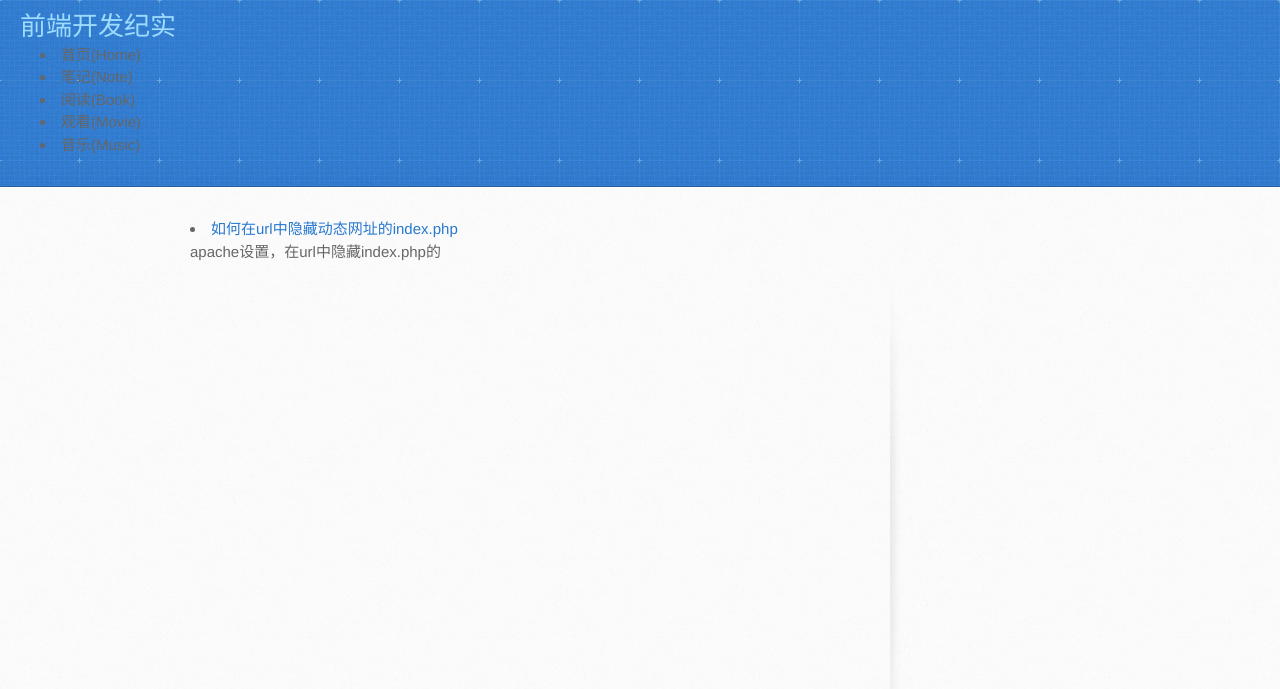
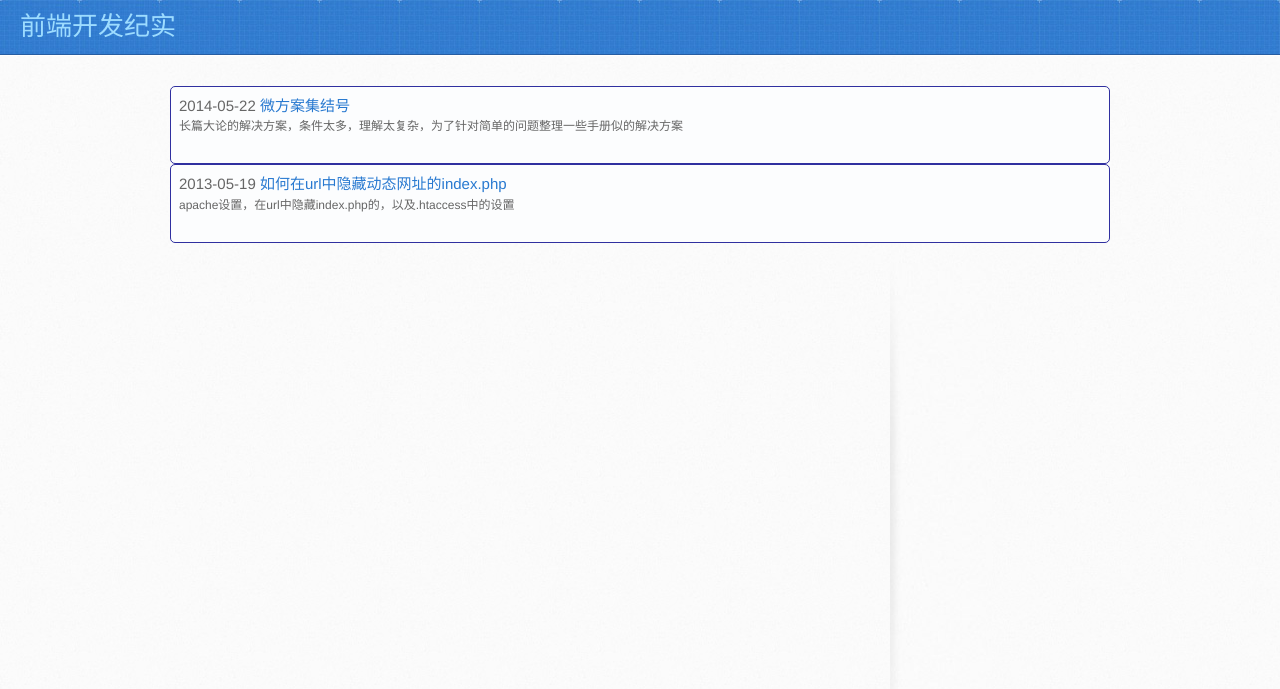
Before and after one commit to zyd52116/thankwsx.github.com, a Jekyll site: the page built from index.html, in a window 1280 px wide. Shown: the top 689 px of the page. Built offline with Jekyll 4.4.1, drawn with Linux system fonts in a browser that asks for light colours; Markdown is read by kramdown in place of the engine named in the settings.

Commit message:
增加一篇简单的文章

```diff
--- a/_includes/header_index.html
+++ b/_includes/header_index.html
@@ -1,4 +1,4 @@
-<ul>
+<ul class="nav">
 <li>首页(Home)</li>
 <li>笔记(Note)</li>
 <li>阅读(Book)</li>
--- a/_layouts/defaults.html
+++ b/_layouts/defaults.html
@@ -19,17 +19,16 @@
       <div>
         <h2>前端开发纪实</h2>
       </div>
-      {% include header_index.html %}
     </header>
 
     <div id="content-wrapper">
       <div class="inner clearfix">
       <section>
-                <ul>
+            <ul>
             {% for post in site.posts %}
-              <li>
-                <a href="{{ post.url }}">{{ post.title }}</a>
-                <p>{{ post.excerpt }}</p>
+              <li style="border:1px solid #3030a0;background:#fcfdfe;border-radius:5px;padding:8px;list-style:none;">
+                {{post.date | date: "%Y-%m-%d" }} <a href="{{ post.url }}">{{ post.title }}</a>
+                <p style="font-size:12px;">{{ post.excerpt }}</p>
               </li>
             {% endfor %}
           </ul>
--- a/_posts/2013-05-19-how-to-hidden-index-php-in-a-url.md
+++ b/_posts/2013-05-19-how-to-hidden-index-php-in-a-url.md
@@ -1,7 +1,7 @@
 ---
 layout: post
 title: 如何在url中隐藏动态网址的index.php
-excerpt: apache设置，在url中隐藏index.php的
+excerpt: apache设置，在url中隐藏index.php的，以及.htaccess中的设置
 tags: [apache,index.php,.htaccess]
 ---
 
--- /dev/null
+++ b/_posts/2014-05-22-micro-solution.md
@@ -0,0 +1,9 @@
+---
+layout: post
+title: 微方案集结号
+excerpt: 长篇大论的解决方案，条件太多，理解太复杂，为了针对简单的问题整理一些手册似的解决方案
+---
+
+
+
+后续以数字编号的形式整理一些小问题的解决方案。
```
